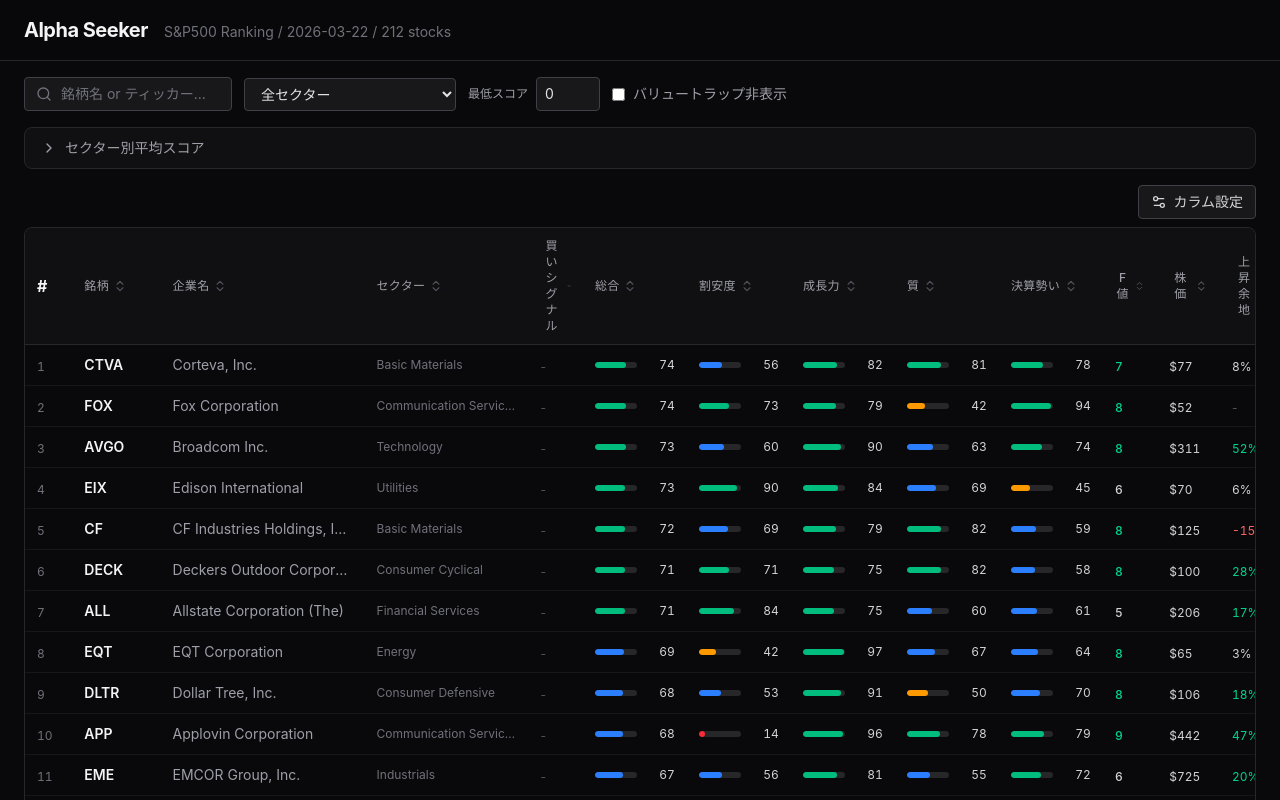
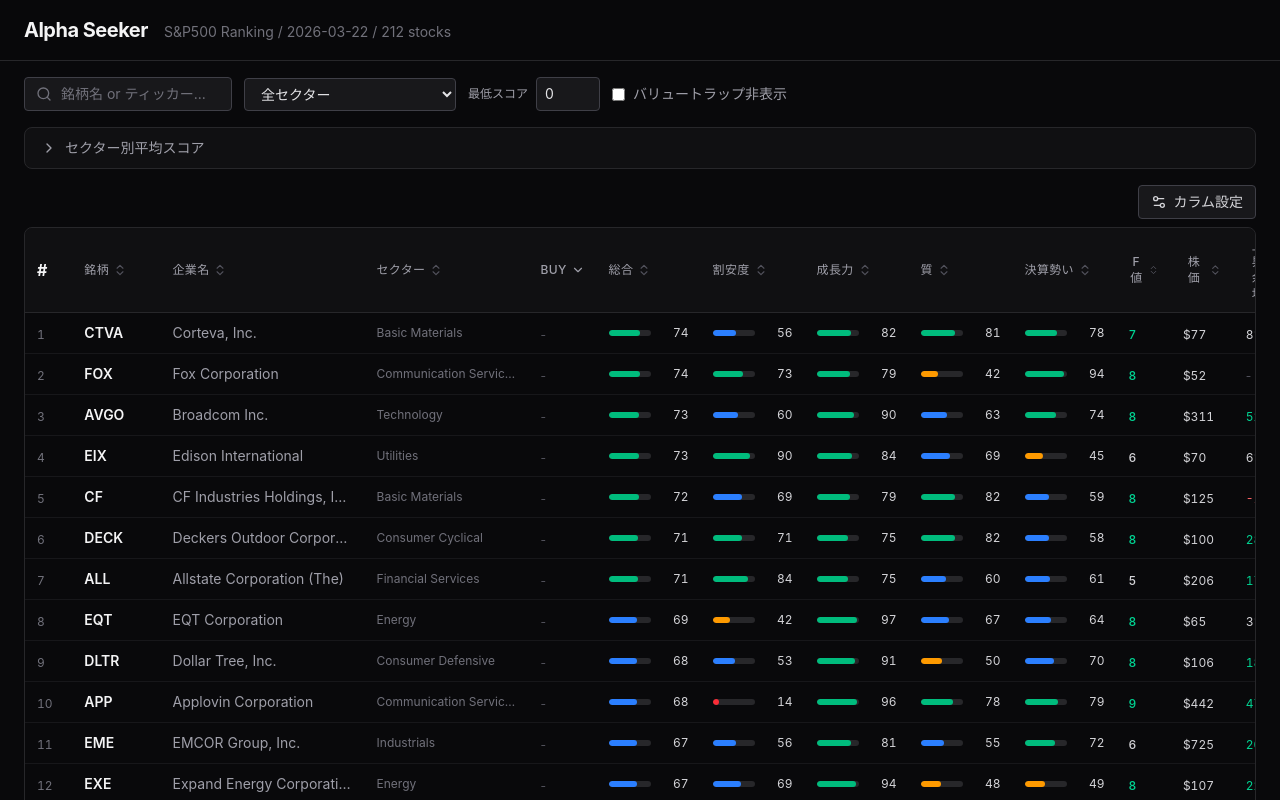
Before and after one commit to NicoValentine7/alpha-seeker, a React (Vite) app in the folder web/: page / in a window 1280 px wide. Shown: the top 800 px of the page. Built offline with nearby package versions, Linux system fonts and the light colour scheme.

Commit message:
買いシグナルのヘッダーラベルを「BUY」に短縮

```diff
--- a/web/src/components/RankingTable.tsx
+++ b/web/src/components/RankingTable.tsx
@@ -58,7 +58,7 @@
   quality_score: '質',
   earnings_momentum_score: '決算勢い',
   piotroski_fscore: 'F値',
-  buy_signal: '買いシグナル',
+  buy_signal: 'BUY',
   current_price: '株価',
   upside_potential: '上昇余地',
 }
@@ -239,8 +239,8 @@
     {
       id: 'buy_signal',
       accessorKey: 'buy_signal',
-      header: ({ column }) => <HeaderCell label="買いシグナル" tooltipKey="buy_signal" column={column} />,
-      size: 120,
+      header: ({ column }) => <HeaderCell label="BUY" tooltipKey="buy_signal" column={column} />,
+      size: 110,
       cell: ({ getValue }) => <ScoreBar value={getValue() as number | null} />,
       sortDescFirst: true,
     },
```
